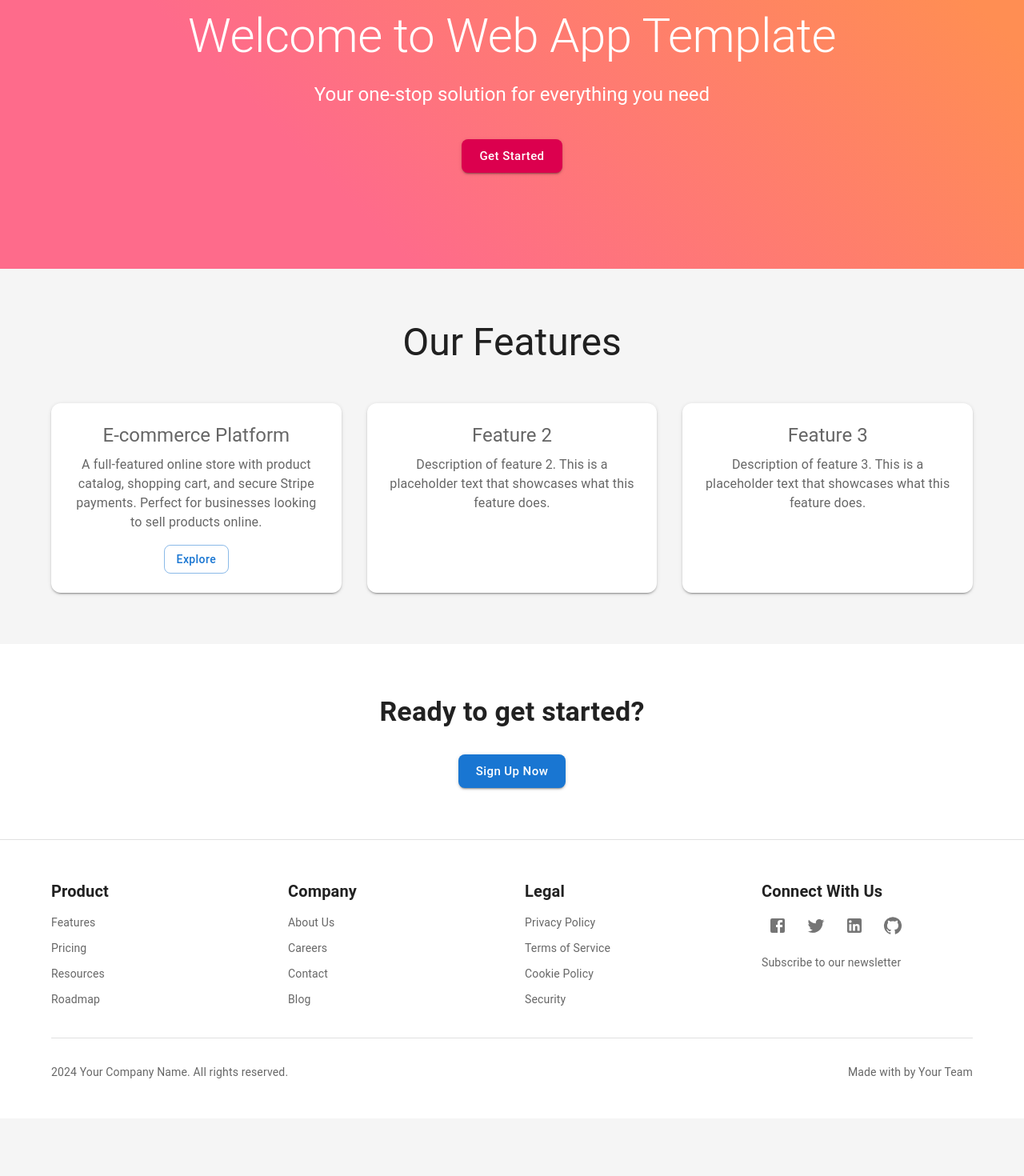
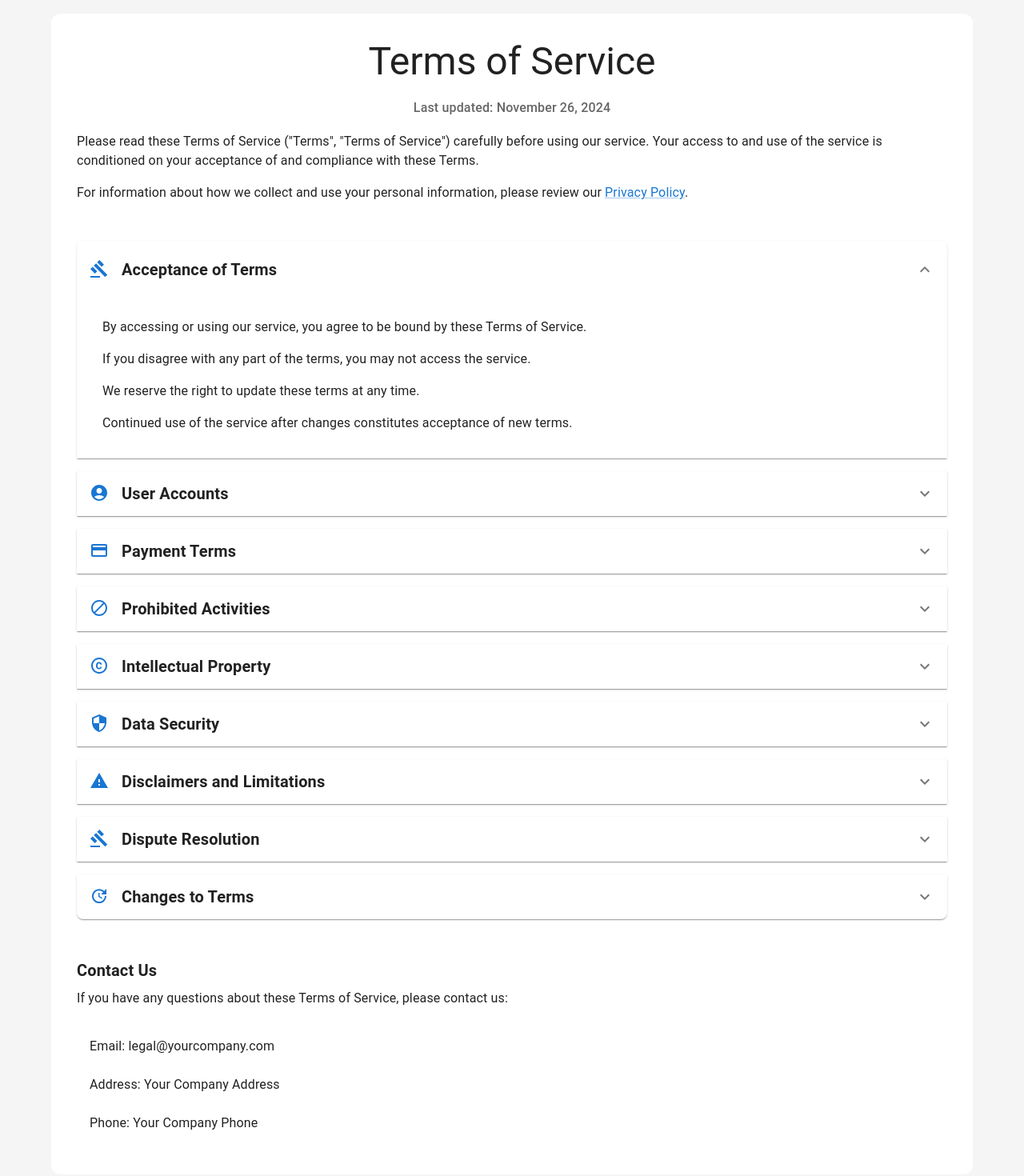
Before and after one commit to timone019/web-app-template, a React (Create React App) app: page /terms in a window 1280 px wide. Before the commit this address led to /. Shown: the part 180-1650 px from the top of the page at 80% size. Before the commit the page ends 1578 px from the top, so only its background shows below. Built offline with nearby package versions, Linux system fonts and the light colour scheme.

Commit message:
footer: built out terms of service

```diff
--- a/src/App.tsx
+++ b/src/App.tsx
@@ -22,6 +22,7 @@ import Pricing from './pages/Pricing';
 import Resources from './pages/Resources';
 import Roadmap from './pages/Roadmap';
 import Privacy from './pages/Privacy';
+import Terms from './pages/Terms';
 
 const App = () => {
   return (
@@ -162,6 +163,17 @@ const AppContent = () => {
                 </Box>
               }
             />
+            <Route
+              path="/terms"
+              element={
+                <Box sx={{ display: 'flex', flexDirection: 'column', minHeight: '100vh' }}>
+                  <Box sx={{ flex: 1, mt: 8 }}>
+                    <Terms />
+                  </Box>
+                  <Footer />
+                </Box>
+              }
+            />
             <Route path="*" element={<Navigate to="/" replace />} />
           </Routes>
         </Box>
--- a/src/components/Footer.tsx
+++ b/src/components/Footer.tsx
@@ -26,7 +26,7 @@ const Footer: React.FC = () => {
     ],
     legal: [
       { name: 'Privacy Policy', path: '/privacy' },
-      { name: 'Terms of Service', href: '#' },
+      { name: 'Terms of Service', path: '/terms' },
       { name: 'Cookie Policy', href: '#' },
       { name: 'Security', href: '#' },
     ],
--- /dev/null
+++ b/src/pages/Terms.tsx
@@ -0,0 +1,229 @@
+import React from 'react';
+import {
+  Container,
+  Typography,
+  Box,
+  Paper,
+  List,
+  ListItem,
+  ListItemText,
+  Accordion,
+  AccordionSummary,
+  AccordionDetails,
+  useTheme,
+  Link,
+} from '@mui/material';
+import {
+  ExpandMore as ExpandMoreIcon,
+  Gavel as LegalIcon,
+  AccountCircle as UserIcon,
+  Payment as PaymentIcon,
+  Block as RestrictionsIcon,
+  Copyright as IntellectualPropertyIcon,
+  Security as SecurityIcon,
+  Warning as DisclaimerIcon,
+  Update as UpdateIcon,
+  Gavel as DisputeIcon,
+} from '@mui/icons-material';
+import { Link as RouterLink } from 'react-router-dom';
+
+interface TermsSection {
+  title: string;
+  icon: React.ReactNode;
+  content: string[];
+}
+
+const termsSections: TermsSection[] = [
+  {
+    title: 'Acceptance of Terms',
+    icon: <LegalIcon />,
+    content: [
+      'By accessing or using our service, you agree to be bound by these Terms of Service.',
+      'If you disagree with any part of the terms, you may not access the service.',
+      'We reserve the right to update these terms at any time.',
+      'Continued use of the service after changes constitutes acceptance of new terms.',
+    ],
+  },
+  {
+    title: 'User Accounts',
+    icon: <UserIcon />,
+    content: [
+      'You are responsible for maintaining the confidentiality of your account credentials.',
+      'You must be at least 18 years old to create an account.',
+      'You are responsible for all activities that occur under your account.',
+      'You must provide accurate and complete information when creating an account.',
+      'We reserve the right to terminate accounts that violate our terms.',
+    ],
+  },
+  {
+    title: 'Payment Terms',
+    icon: <PaymentIcon />,
+    content: [
+      'All payments are processed securely through our payment providers.',
+      'Subscription fees are billed in advance on a recurring basis.',
+      'You can cancel your subscription at any time through your account settings.',
+      'Refunds are handled according to our refund policy.',
+      'We reserve the right to modify pricing with notice to users.',
+    ],
+  },
+  {
+    title: 'Prohibited Activities',
+    icon: <RestrictionsIcon />,
+    content: [
+      'Violating any applicable laws or regulations',
+      'Impersonating others or providing false information',
+      'Attempting to gain unauthorized access to our systems',
+      'Transmitting malware or harmful code',
+      'Engaging in activities that interfere with our service',
+    ],
+  },
+  {
+    title: 'Intellectual Property',
+    icon: <IntellectualPropertyIcon />,
+    content: [
+      'All content and materials available through our service are our property.',
+      'You may not use our intellectual property without permission.',
+      'You retain ownership of content you upload to our service.',
+      'You grant us a license to use your content for service operation.',
+      'We respect intellectual property rights and expect users to do the same.',
+    ],
+  },
+  {
+    title: 'Data Security',
+    icon: <SecurityIcon />,
+    content: [
+      'We implement reasonable security measures to protect your data.',
+      'You are responsible for maintaining the security of your account credentials.',
+      'We cannot guarantee absolute security of data transmission.',
+      'We will notify users of any security breaches as required by law.',
+    ],
+  },
+  {
+    title: 'Disclaimers and Limitations',
+    icon: <DisclaimerIcon />,
+    content: [
+      'Our service is provided "as is" without warranties of any kind.',
+      'We are not liable for any indirect, incidental, or consequential damages.',
+      'Our liability is limited to the amount paid for our service.',
+      'Some jurisdictions do not allow certain limitations, so these may not apply.',
+    ],
+  },
+  {
+    title: 'Dispute Resolution',
+    icon: <DisputeIcon />,
+    content: [
+      'Any disputes will be resolved through binding arbitration.',
+      'Arbitration will be conducted in [Your Jurisdiction].',
+      'You waive your right to participate in class actions.',
+      'Small claims court actions are exempt from arbitration.',
+    ],
+  },
+  {
+    title: 'Changes to Terms',
+    icon: <UpdateIcon />,
+    content: [
+      'We may modify these terms at any time.',
+      'We will provide notice of significant changes.',
+      'Continued use after changes constitutes acceptance.',
+      'Previous versions will be archived and available upon request.',
+    ],
+  },
+];
+
+const Terms = () => {
+  const theme = useTheme();
+
+  return (
+    <Container maxWidth="lg" sx={{ py: 8 }}>
+      <Paper elevation={0} sx={{ p: { xs: 2, md: 4 } }}>
+        <Box sx={{ mb: 6 }}>
+          <Typography variant="h3" component="h1" gutterBottom align="center">
+            Terms of Service
+          </Typography>
+          <Typography variant="subtitle1" color="text.secondary" align="center" paragraph>
+            Last updated: {new Date().toLocaleDateString('en-US', { month: 'long', day: 'numeric', year: 'numeric' })}
+          </Typography>
+          <Typography paragraph>
+            Please read these Terms of Service ("Terms", "Terms of Service") carefully before using our service.
+            Your access to and use of the service is conditioned on your acceptance of and compliance with these Terms.
+          </Typography>
+          <Typography paragraph>
+            For information about how we collect and use your personal information, please review our{' '}
+            <Link component={RouterLink} to="/privacy">
+              Privacy Policy
+            </Link>
+            .
+          </Typography>
+        </Box>
+
+        <Box sx={{ mb: 4 }}>
+          {termsSections.map((section, index) => (
+            <Accordion
+              key={index}
+              defaultExpanded={index === 0}
+              sx={{
+                mb: 2,
+                '&:before': {
+                  display: 'none',
+                },
+                boxShadow: theme.shadows[1],
+              }}
+            >
+              <AccordionSummary
+                expandIcon={<ExpandMoreIcon />}
+                sx={{
+                  '&:hover': {
+                    backgroundColor: theme.palette.action.hover,
+                  },
+                }}
+              >
+                <Box sx={{ display: 'flex', alignItems: 'center', gap: 2 }}>
+                  <Box sx={{ color: 'primary.main' }}>{section.icon}</Box>
+                  <Typography variant="h6">{section.title}</Typography>
+                </Box>
+              </AccordionSummary>
+              <AccordionDetails>
+                <List>
+                  {section.content.map((item, itemIndex) => (
+                    <ListItem key={itemIndex} sx={{ py: 0.5 }}>
+                      <ListItemText
+                        primary={item}
+                        sx={{
+                          '& .MuiListItemText-primary': {
+                            fontSize: '1rem',
+                          },
+                        }}
+                      />
+                    </ListItem>
+                  ))}
+                </List>
+              </AccordionDetails>
+            </Accordion>
+          ))}
+        </Box>
+
+        <Box sx={{ mt: 6 }}>
+          <Typography variant="h6" gutterBottom>
+            Contact Us
+          </Typography>
+          <Typography paragraph>
+            If you have any questions about these Terms of Service, please contact us:
+          </Typography>
+          <List>
+            <ListItem>
+              <ListItemText primary="Email: legal@yourcompany.com" />
+            </ListItem>
+            <ListItem>
+              <ListItemText primary="Address: Your Company Address" />
+            </ListItem>
+            <ListItem>
+              <ListItemText primary="Phone: Your Company Phone" />
+            </ListItem>
+          </List>
+        </Box>
+      </Paper>
+    </Container>
+  );
+};
+
+export default Terms;
```
